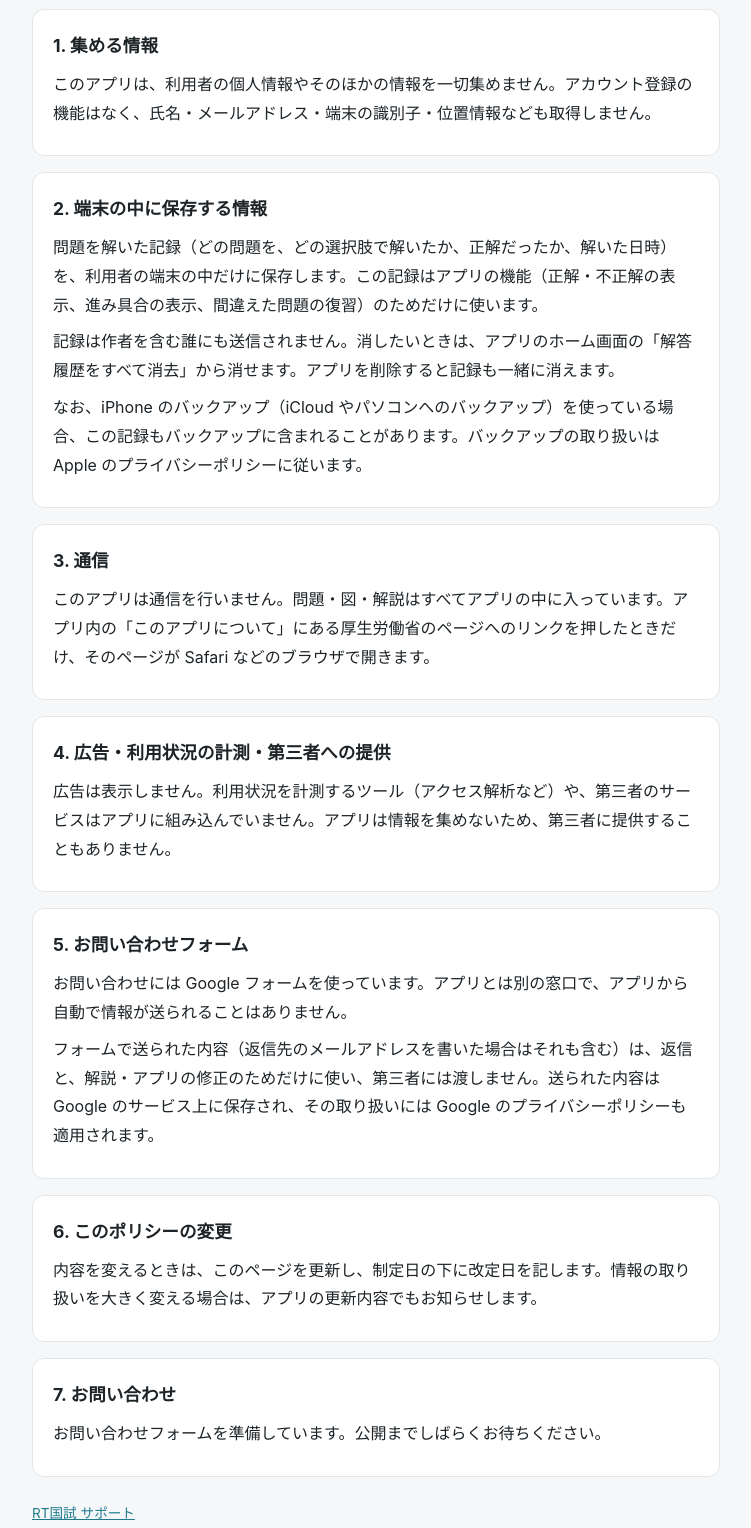
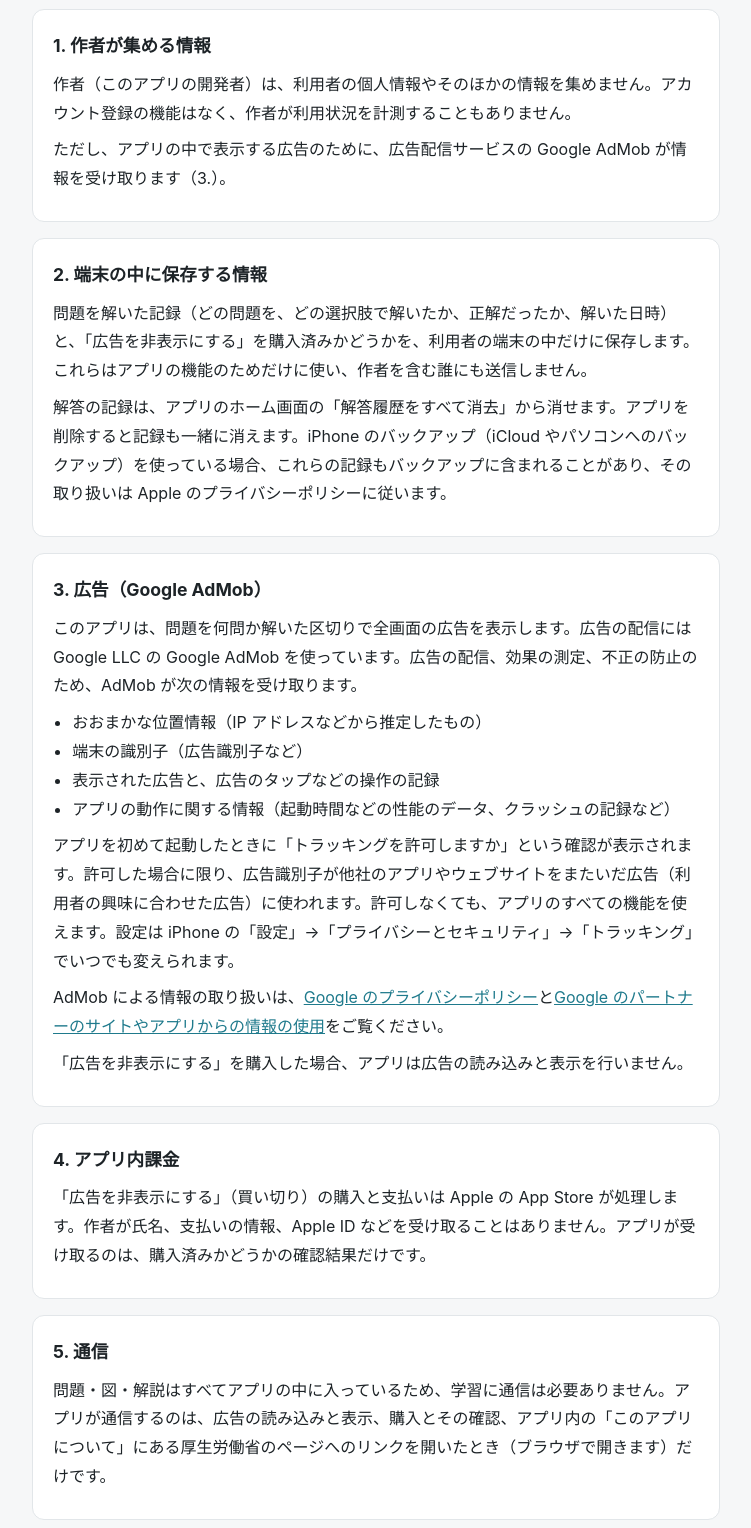
Before and after one commit to kazuma0604/Kojin-lab-site, a plain HTML site: page rt-kokushi/privacy.html in a window 1280 px wide. Shown: the part 120-1648 px from the top of the page, without its empty margins (264-1015 px from the left). Drawn offline with Linux system fonts and the light colour scheme.

Commit message:
RT国試：広告とアプリ内課金に合わせてプライバシーポリシーとサポートページを更新
Co-Authored-By: Claude Opus 5.5 <noreply@anthropic.com>

```diff
--- a/rt-kokushi/privacy.html
+++ b/rt-kokushi/privacy.html
@@ -39,40 +39,54 @@
   <p class="meta">RT国試（診療放射線技師 国家試験過去問）　制定日：2026年11月10日</p>
 
   <section>
-    <h2>1. 集める情報</h2>
-    <p>このアプリは、利用者の個人情報やそのほかの情報を一切集めません。アカウント登録の機能はなく、氏名・メールアドレス・端末の識別子・位置情報なども取得しません。</p>
+    <h2>1. 作者が集める情報</h2>
+    <p>作者（このアプリの開発者）は、利用者の個人情報やそのほかの情報を集めません。アカウント登録の機能はなく、作者が利用状況を計測することもありません。</p>
+    <p>ただし、アプリの中で表示する広告のために、広告配信サービスの Google AdMob が情報を受け取ります（3.）。</p>
   </section>
 
   <section>
     <h2>2. 端末の中に保存する情報</h2>
-    <p>問題を解いた記録（どの問題を、どの選択肢で解いたか、正解だったか、解いた日時）を、利用者の端末の中だけに保存します。この記録はアプリの機能（正解・不正解の表示、進み具合の表示、間違えた問題の復習）のためだけに使います。</p>
-    <p>記録は作者を含む誰にも送信されません。消したいときは、アプリのホーム画面の「解答履歴をすべて消去」から消せます。アプリを削除すると記録も一緒に消えます。</p>
-    <p>なお、iPhone のバックアップ（iCloud やパソコンへのバックアップ）を使っている場合、この記録もバックアップに含まれることがあります。バックアップの取り扱いは Apple のプライバシーポリシーに従います。</p>
+    <p>問題を解いた記録（どの問題を、どの選択肢で解いたか、正解だったか、解いた日時）と、「広告を非表示にする」を購入済みかどうかを、利用者の端末の中だけに保存します。これらはアプリの機能のためだけに使い、作者を含む誰にも送信しません。</p>
+    <p>解答の記録は、アプリのホーム画面の「解答履歴をすべて消去」から消せます。アプリを削除すると記録も一緒に消えます。iPhone のバックアップ（iCloud やパソコンへのバックアップ）を使っている場合、これらの記録もバックアップに含まれることがあり、その取り扱いは Apple のプライバシーポリシーに従います。</p>
   </section>
 
   <section>
-    <h2>3. 通信</h2>
-    <p>このアプリは通信を行いません。問題・図・解説はすべてアプリの中に入っています。アプリ内の「このアプリについて」にある厚生労働省のページへのリンクを押したときだけ、そのページが Safari などのブラウザで開きます。</p>
+    <h2>3. 広告（Google AdMob）</h2>
+    <p>このアプリは、問題を何問か解いた区切りで全画面の広告を表示します。広告の配信には Google LLC の Google AdMob を使っています。広告の配信、効果の測定、不正の防止のため、AdMob が次の情報を受け取ります。</p>
+    <ul>
+      <li>おおまかな位置情報（IP アドレスなどから推定したもの）</li>
+      <li>端末の識別子（広告識別子など）</li>
+      <li>表示された広告と、広告のタップなどの操作の記録</li>
+      <li>アプリの動作に関する情報（起動時間などの性能のデータ、クラッシュの記録など）</li>
+    </ul>
+    <p>アプリを初めて起動したときに「トラッキングを許可しますか」という確認が表示されます。許可した場合に限り、広告識別子が他社のアプリやウェブサイトをまたいだ広告（利用者の興味に合わせた広告）に使われます。許可しなくても、アプリのすべての機能を使えます。設定は iPhone の「設定」→「プライバシーとセキュリティ」→「トラッキング」でいつでも変えられます。</p>
+    <p>AdMob による情報の取り扱いは、<a href="https://policies.google.com/privacy?hl=ja">Google のプライバシーポリシー</a>と<a href="https://policies.google.com/technologies/partner-sites?hl=ja">Google のパートナーのサイトやアプリからの情報の使用</a>をご覧ください。</p>
+    <p>「広告を非表示にする」を購入した場合、アプリは広告の読み込みと表示を行いません。</p>
   </section>
 
   <section>
-    <h2>4. 広告・利用状況の計測・第三者への提供</h2>
-    <p>広告は表示しません。利用状況を計測するツール（アクセス解析など）や、第三者のサービスはアプリに組み込んでいません。アプリは情報を集めないため、第三者に提供することもありません。</p>
+    <h2>4. アプリ内課金</h2>
+    <p>「広告を非表示にする」（買い切り）の購入と支払いは Apple の App Store が処理します。作者が氏名、支払いの情報、Apple ID などを受け取ることはありません。アプリが受け取るのは、購入済みかどうかの確認結果だけです。</p>
   </section>
 
   <section>
-    <h2>5. お問い合わせフォーム</h2>
+    <h2>5. 通信</h2>
+    <p>問題・図・解説はすべてアプリの中に入っているため、学習に通信は必要ありません。アプリが通信するのは、広告の読み込みと表示、購入とその確認、アプリ内の「このアプリについて」にある厚生労働省のページへのリンクを開いたとき（ブラウザで開きます）だけです。</p>
+  </section>
+
+  <section>
+    <h2>6. お問い合わせフォーム</h2>
     <p>お問い合わせには Google フォームを使っています。アプリとは別の窓口で、アプリから自動で情報が送られることはありません。</p>
     <p>フォームで送られた内容（返信先のメールアドレスを書いた場合はそれも含む）は、返信と、解説・アプリの修正のためだけに使い、第三者には渡しません。送られた内容は Google のサービス上に保存され、その取り扱いには Google のプライバシーポリシーも適用されます。</p>
   </section>
 
   <section>
-    <h2>6. このポリシーの変更</h2>
+    <h2>7. このポリシーの変更</h2>
     <p>内容を変えるときは、このページを更新し、制定日の下に改定日を記します。情報の取り扱いを大きく変える場合は、アプリの更新内容でもお知らせします。</p>
   </section>
 
   <section>
-    <h2>7. お問い合わせ</h2>
+    <h2>8. お問い合わせ</h2>
     <!-- フォームの URL が決まったら、下の p を差し替える：
     <p><a href="【Google フォームの URL】">お問い合わせフォーム</a>から送ってください。</p>
     -->
```
Also changed, not shown: rt-kokushi/index.html (+10 -1 lines).
